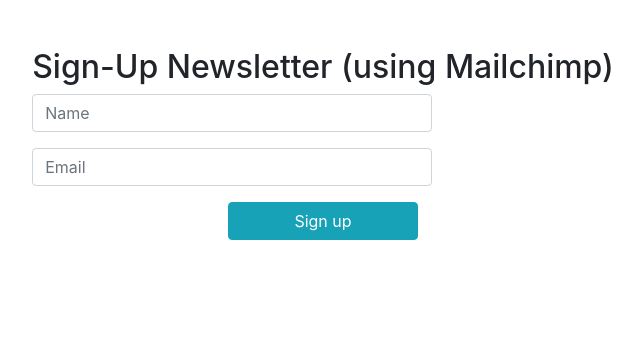
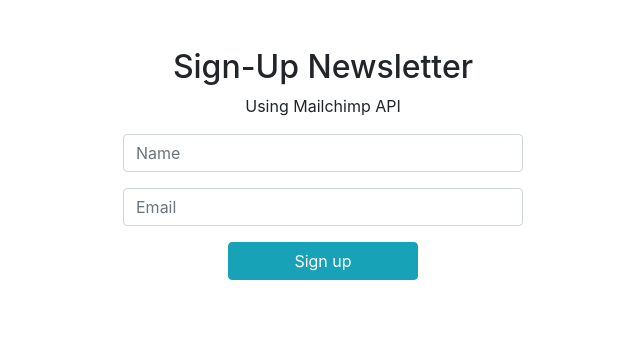
Before and after one commit to dec23rd1986/MailchimpNewsletter, a website: page public/index.html in a window 1280 px wide. Shown: the whole page, without its empty margins (317-959 px from the left). Drawn offline with nearby package versions, Linux system fonts and the light colour scheme.

Commit message:
updated index.html

```diff
--- a/public/index.html
+++ b/public/index.html
@@ -17,7 +17,8 @@
             <div class="row">
                 <div class="col-md-12 d-flex justify-content-center">
                     <form action="/" method="post" id="myForm">
-                        <h2 class="text-center mt-5"> Sign-Up Newsletter (using Mailchimp)</h2>
+                        <h2 class="text-center mt-5"> Sign-Up Newsletter</h2>
+                        <p>Using Mailchimp API</p>
                         <div class="form-group">
                             <input type="name" class="form-control" id="name" aria-describedby="emailHelp" placeholder="Name" style="width: 400px;">
                         </div>
```
